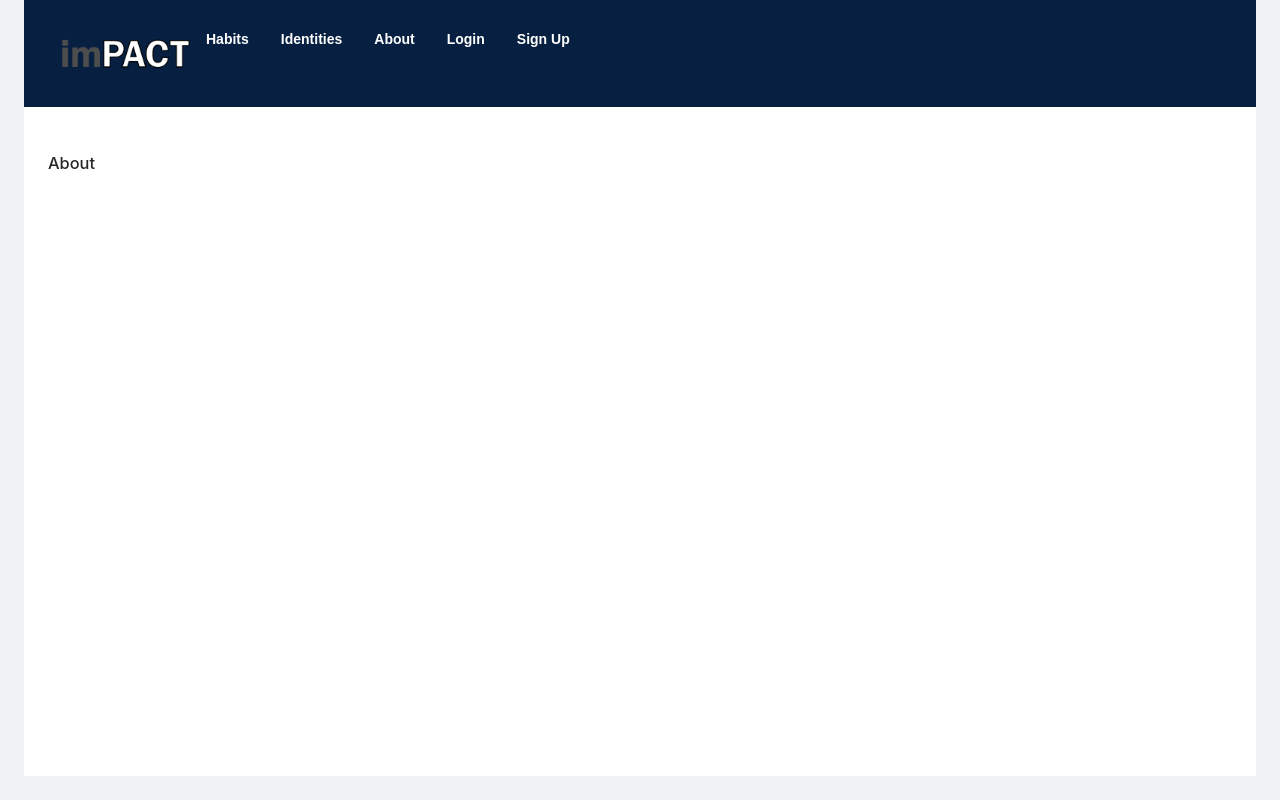
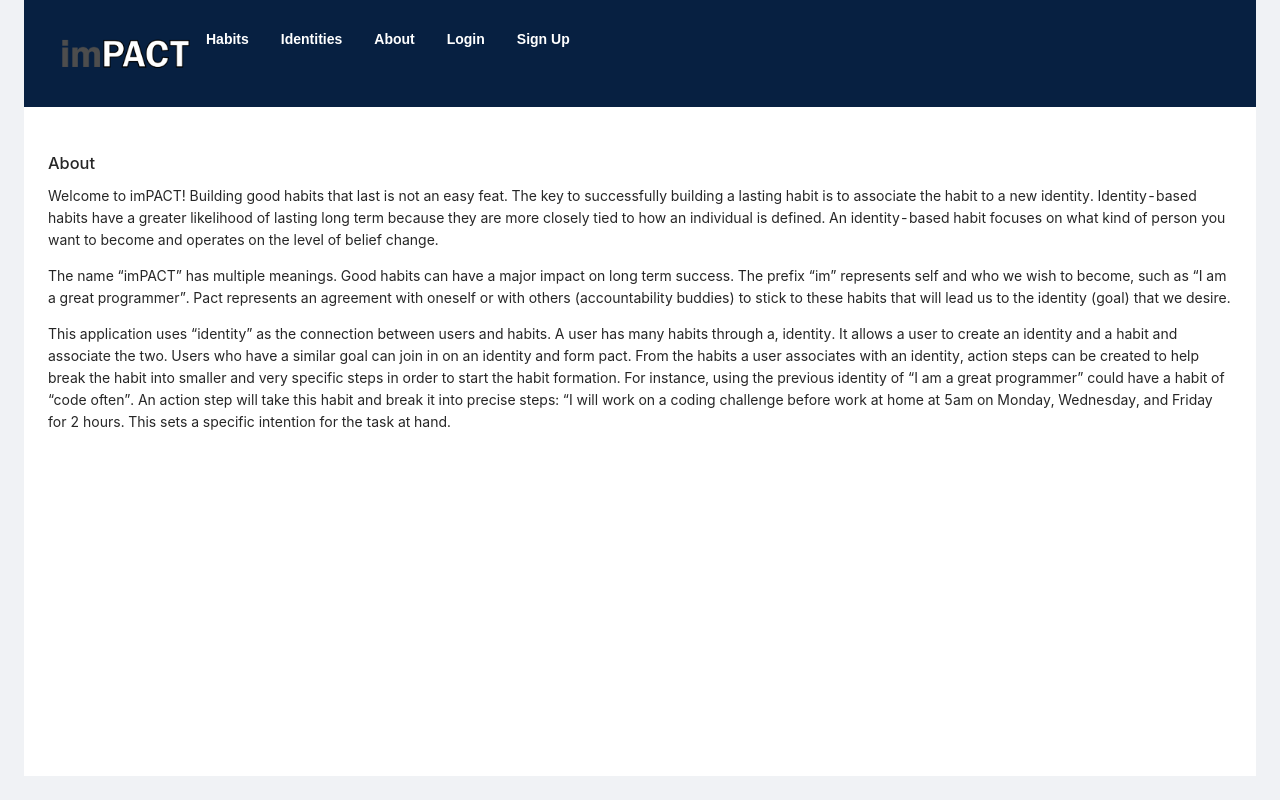
Before and after one commit to nguyenlan13/imPACT_, a React (Create React App) app in the folder imPACT-frontend/impact/: page /about in a window 1280 px wide. Built offline with nearby package versions, Linux system fonts and the light colour scheme; no server answers.

Commit message:
add about section

```diff
--- a/imPACT-frontend/impact/src/components/about.js
+++ b/imPACT-frontend/impact/src/components/about.js
@@ -7,7 +7,31 @@ class About extends Component {
     render(){
         return(
             <div className="page">
-                <h1>About</h1>
+                <h1 className="header">About</h1>
+
+                <div>
+                    <p>
+                    Welcome to imPACT!
+
+                    Building good habits that last is not an easy feat. The key to successfully building a lasting habit is to associate the habit to a new identity.
+                    Identity-based habits have a greater likelihood of lasting long term because they are more closely tied to how an individual is defined.
+                    An identity-based habit focuses on what kind of person you want to become and operates on the level of belief change.
+                    </p>
+                    <p>
+                    The name “imPACT” has multiple meanings. Good habits can have a major impact on long term success.
+                    The prefix “im” represents self and who we wish to become, such as “I am a great programmer”.
+                    Pact represents an agreement with oneself or with others (accountability buddies) to stick to these habits that will lead us to the identity (goal) that we desire.
+                    </p>
+                    <p>
+                    This application uses “identity” as the connection between users and habits.
+                    A user has many habits through a, identity.
+                    It allows a user to create an identity and a habit and associate the two. Users who have a similar goal can join in on an identity and form pact.
+                    From the habits a user associates with an identity, action steps can be created to help break the habit into smaller and very specific steps in order to start the habit formation.
+                    For instance, using the previous identity of “I am a great programmer” could have a habit of “code often”.
+                    An action step will take this habit and break it into precise steps: “I will work on a coding challenge before work at home at 5am on Monday, Wednesday, and Friday for 2 hours.
+                    This sets a specific intention for the task at hand.
+                    </p>
+                </div>
             </div>
         )
     }
```
